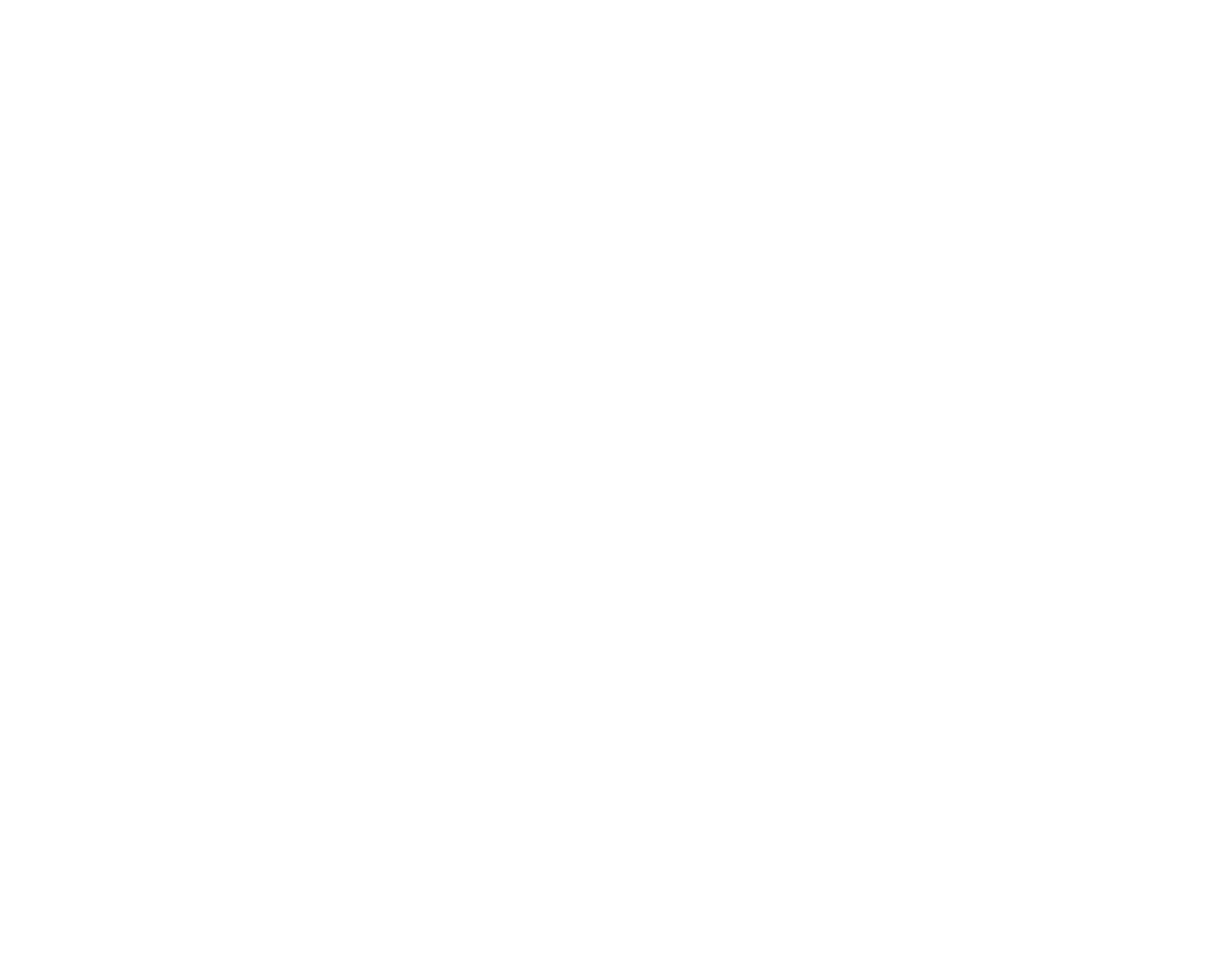
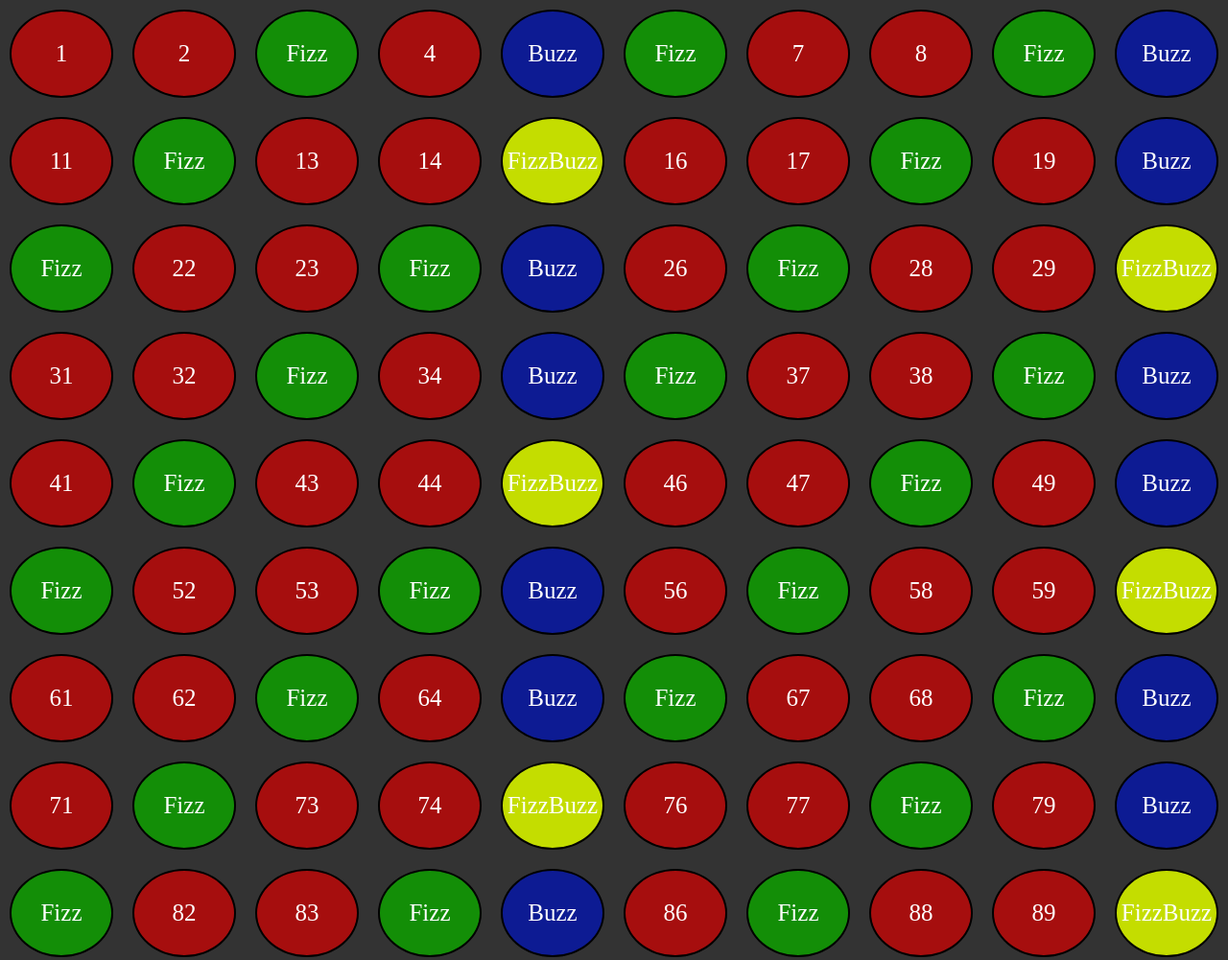
Before and after one commit to StefanoF707/js-fizzbuzz, a plain HTML site: page index.html in a window 1280 px wide. Shown: the top 1001 px of the page at 96% size. Before the commit the page ends 800 px from the top, so only its background shows below. Drawn offline with Linux system fonts and the light colour scheme.

Commit message:
una sorta di css

```diff
--- /dev/null
+++ b/css/style.css
@@ -0,0 +1,55 @@
+* {
+     margin: 0;
+     padding: 0;
+     box-sizing: border-box;
+}
+
+body {
+     background: #333333;
+}
+
+#number-list {
+     list-style: none;
+     display: flex;
+     align-content: space-between;
+     flex-wrap: wrap;
+     text-align: center;
+}
+
+#number-list > li {
+     width: calc(10% - 20px);
+     font-size: 25px;
+     border: 2px solid #000;
+     padding: 30px 0;
+     border-radius: 50%;
+     margin: 10px;
+     background: #a60e0e;
+     color: #fff;
+     cursor: pointer;
+     transition: background 0.3s;
+}
+
+#number-list > li:nth-of-type(3n+3) {
+     background: #138e07;
+}
+#number-list > li:nth-of-type(3n+3):hover {
+     background: #2b9e20;
+}
+
+#number-list > li:nth-of-type(5n+5) {
+     background: #0d1b93;
+}
+#number-list > li:nth-of-type(5n+5):hover {
+     background: #3745bb;
+}
+
+#number-list > li:nth-of-type(15n+15) {
+     background: #c4dd00;
+}
+#number-list > li:nth-of-type(15n+15):hover {
+     background: #e9ff3c;
+}
+
+#number-list > li:hover {
+     background: #a82828;
+}
--- a/index.html
+++ b/index.html
@@ -3,9 +3,16 @@
      <head>
           <meta name="viewport" content="width=device-width, initial-scale=1.0">
           <meta charset="utf-8">
+          <link rel="stylesheet" href="css/style.css">
           <title>FizzBuzz</title>
      </head>
      <body>
+
+          <div class="container">
+               <ul id="number-list">
+
+               </ul>
+          </div>
 
           <script src="js/script.js" charset="utf-8"></script>
 
--- a/js/script.js
+++ b/js/script.js
@@ -11,16 +11,17 @@ var multi5 = "Buzz";
 
 var multiBoth = "FizzBuzz";
 
-for ( var i = 1; i <= 100; i++) {
+
+for ( var i = 1; i <= 100; i++ ) {
 
      if ( (i % 3 == 0) && (i % 5 == 0) ) {
-          console.log(multiBoth);
+          document.getElementById("number-list").innerHTML += "<li>" + multiBoth + "</li>"
      } else if (i % 3 == 0) {
-          console.log(multi3);
+          document.getElementById("number-list").innerHTML += "<li>" + multi3 + "</li>";
      } else if (i % 5 == 0) {
-          console.log(multi5);
+          document.getElementById("number-list").innerHTML += "<li>" + multi5 + "</li>";
      } else {
-          console.log(i);
+          document.getElementById("number-list").innerHTML += "<li>" + i + "</li>";
      }
 
 }
```
